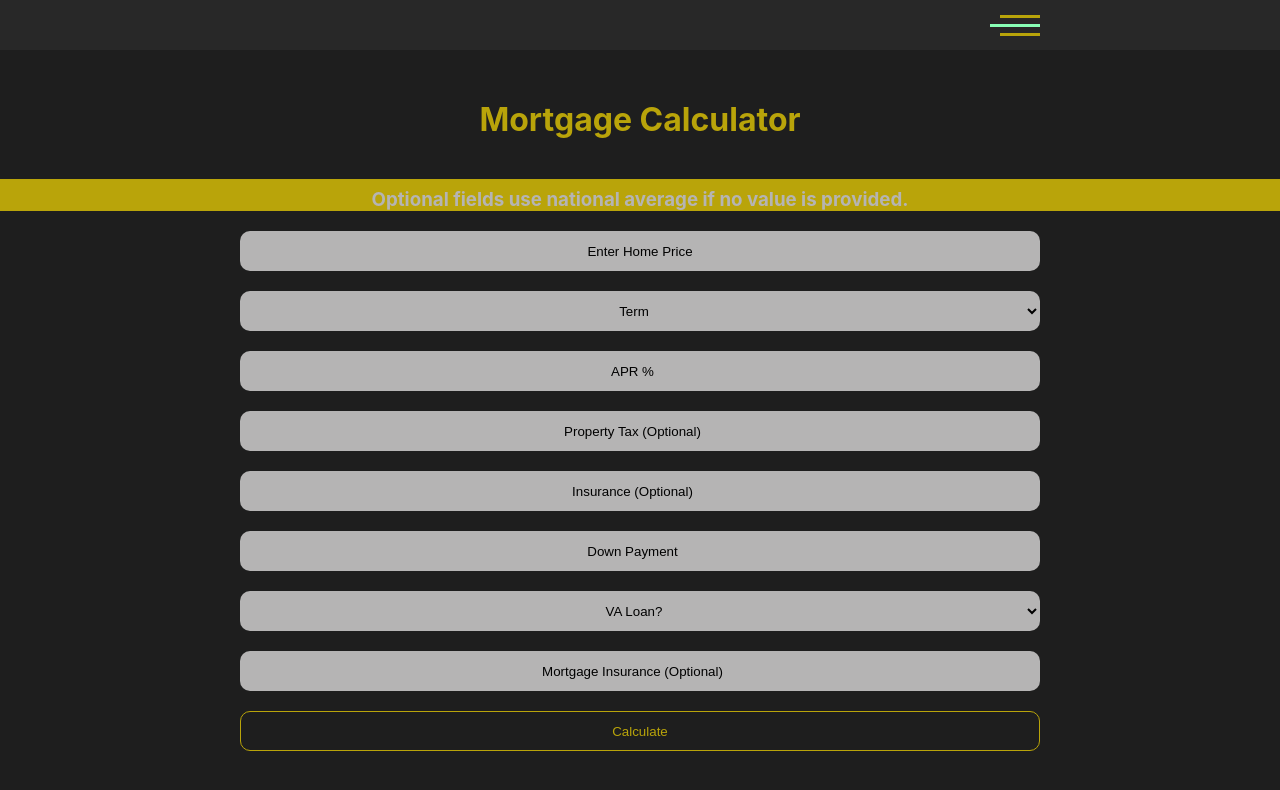
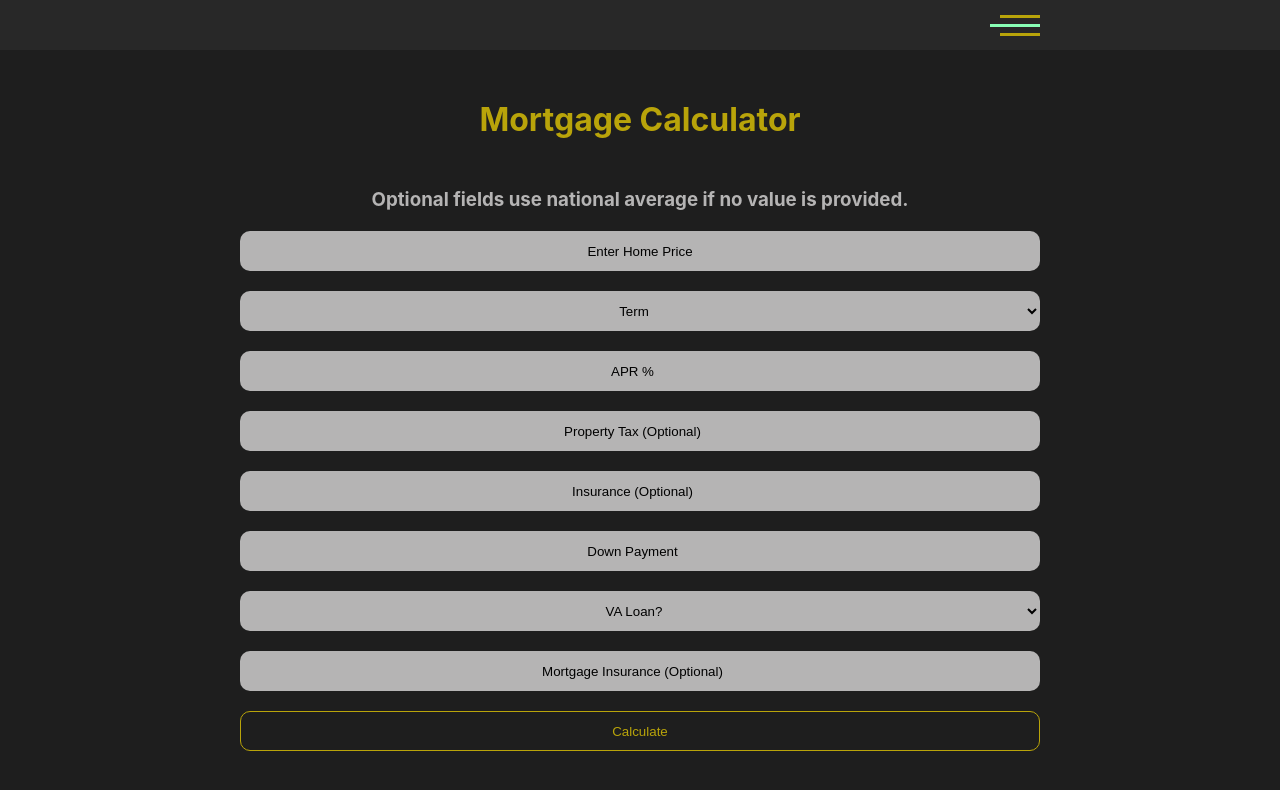
Before and after one commit to MichaelCostanzaJr/financial_planner, a React (Create React App) app in the folder Financial_planner_frontend/: page /mortgage-calculator in a window 1280 px wide. Shown: the top 790 px of the page. Built offline with nearby package versions, Linux system fonts and the light colour scheme.

Commit message:
auto calc update / insurance optional auto populate field / css

```diff
--- a/Financial_planner_frontend/src/components/autoCalc.css
+++ b/Financial_planner_frontend/src/components/autoCalc.css
@@ -3,3 +3,7 @@
     color: var(--primary-color);
     font-size: 1.4rem;
 }
+.note {
+    color: var(--secondary-color);
+    background-color: var(--background-color)!important;
+}
--- a/Financial_planner_frontend/src/components/toggle.jsx
+++ b/Financial_planner_frontend/src/components/toggle.jsx
@@ -20,6 +20,7 @@ function Toggle(){
         root.style.setProperty('--accent-color', '#e8e8e8')
         root.style.setProperty('--accent-color-2', '#bababa')
         root.style.setProperty('--text-light', '#000000')
+        root.style.setProperty('--income-primary-color', '#88FFB5')
     }
 
     const toggleBtn = async(e) => {
--- a/Financial_planner_frontend/src/pages/autoCalc.jsx
+++ b/Financial_planner_frontend/src/pages/autoCalc.jsx
@@ -10,7 +10,9 @@ const AutoCalculator = () => {
 
     let navigate = useNavigate()
 
-    const [autoRow, setAutoRow] = useState({})
+    const [autoRow, setAutoRow] = useState({
+        "insurance": 147.58
+    })
     const [monthlyPayment, setMonthlyPayment] = useState(0)
 
     const onChangeAuto = (e) => {
@@ -63,9 +65,9 @@ const AutoCalculator = () => {
 
     return (
         <div className="auto-calulator">
+            <div className="container">
             <h1 className="header">Auto Calculator</h1>
             <h3 className="note">Optional fields use national average if no value is provided.</h3>
-            <div className="container">
                 <div className="form">
                     <input name="principle" type="number" placeholder="Enter Car Price" className="price" onChange={onChangeAuto}/>
                     <select className="dropdown" name="term" id="term" onChange={onChangeAuto}>
```
